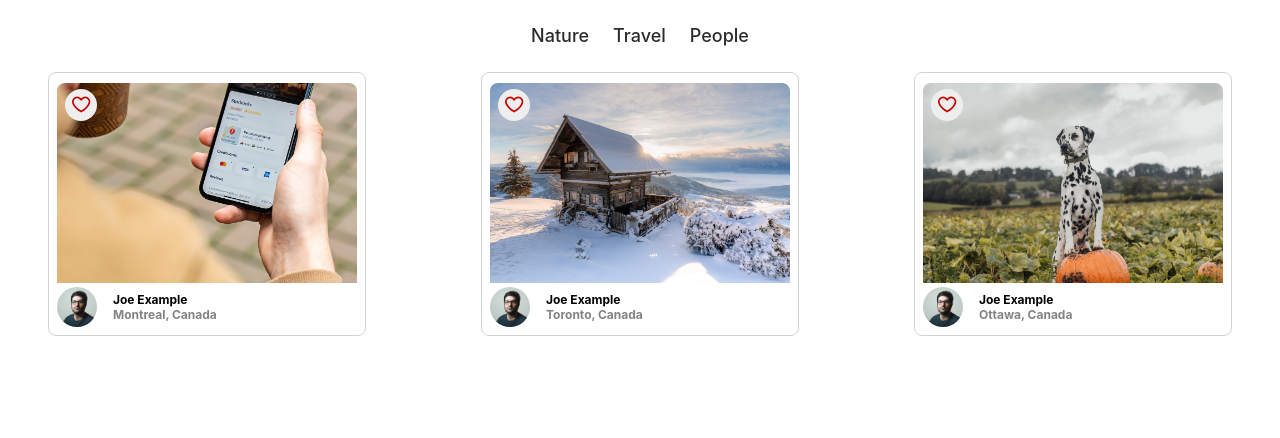
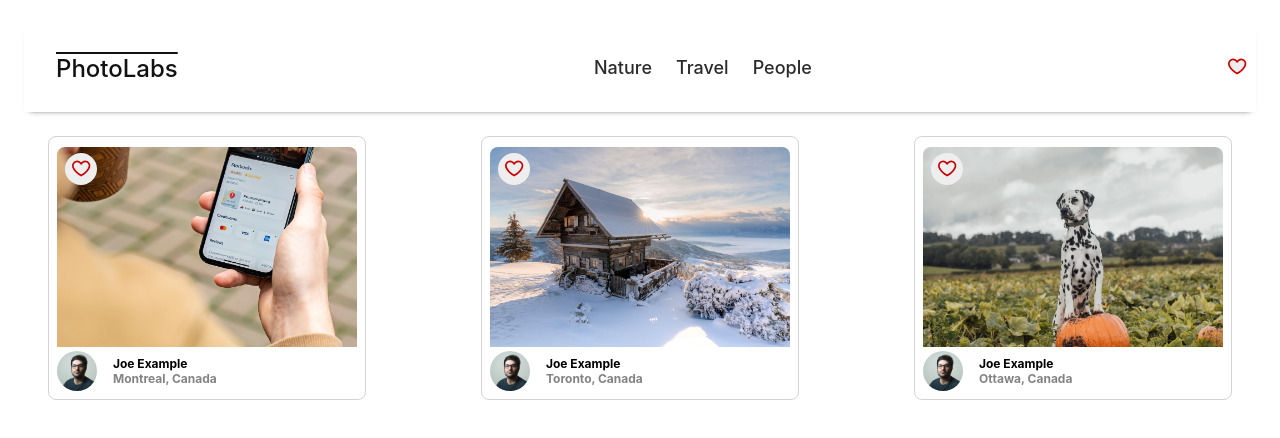
Before and after one commit to alecfaustino/photolabs, a React (Vite) app in the folder frontend/: page / in a window 1280 px wide. Shown: the top 438 px of the page. Built offline with nearby package versions, Linux system fonts and the light colour scheme; the HTML template or start-up script is replaced by a standard one.

Commit message:
add the parent Top Nav bar to hold the topic list, label, and fav badge

```diff
--- a/frontend/src/App.jsx
+++ b/frontend/src/App.jsx
@@ -1,11 +1,11 @@
 import PhotoList from "./components/PhotoList";
 import "./App.scss";
-import TopicList from "./components/TopicList";
+import TopNavigation from "./components/TopNavigationBar";
 
 const App = () => {
   return (
     <div className="App">
-      <TopicList />
+      <TopNavigation />
       <PhotoList />
     </div>
   );
--- a/frontend/src/components/TopNavigationBar.jsx
+++ b/frontend/src/components/TopNavigationBar.jsx
@@ -1,9 +1,15 @@
 import "../styles/TopNavigationBar.scss";
+import FavBadge from "./FavBadge";
+import TopicList from "./TopicList";
+import { useState } from "react";
 
 const TopNavigation = () => {
+  const [fav, setFav] = useState(false);
   return (
     <div className="top-nav-bar">
       <span className="top-nav-bar__logo">PhotoLabs</span>
+      <TopicList />
+      <FavBadge isFavPhotoExist={fav} />
     </div>
   );
 };
--- a/frontend/src/components/TopicListItem.jsx
+++ b/frontend/src/components/TopicListItem.jsx
@@ -1,7 +1,6 @@
 import "../styles/TopicListItem.scss";
 
 const TopicListItem = ({ topic }) => {
-  console.log("@@@@123@@@", topic);
   return (
     <div className="topic-list__item">
       <span>{topic.title}</span>
```
